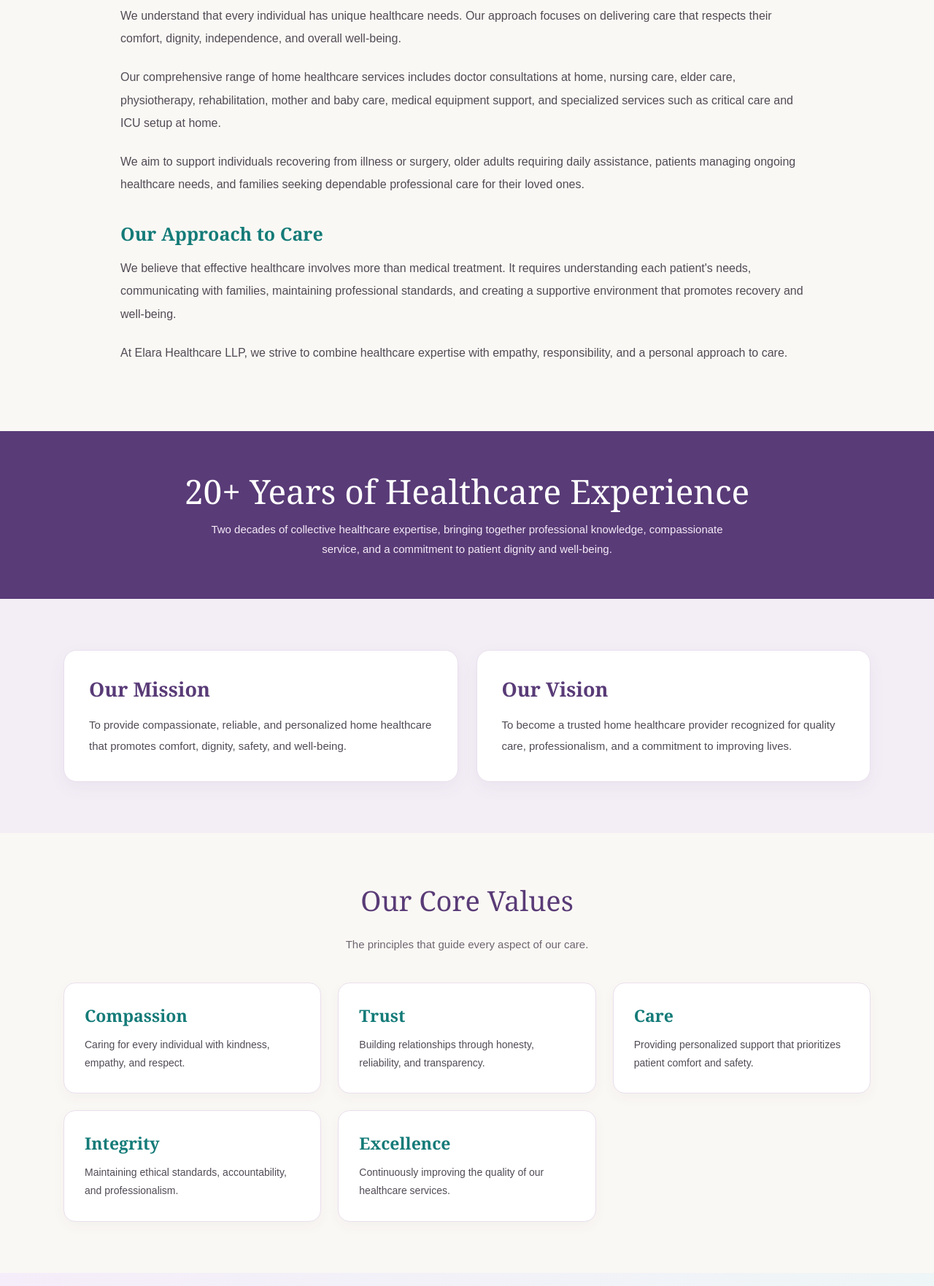
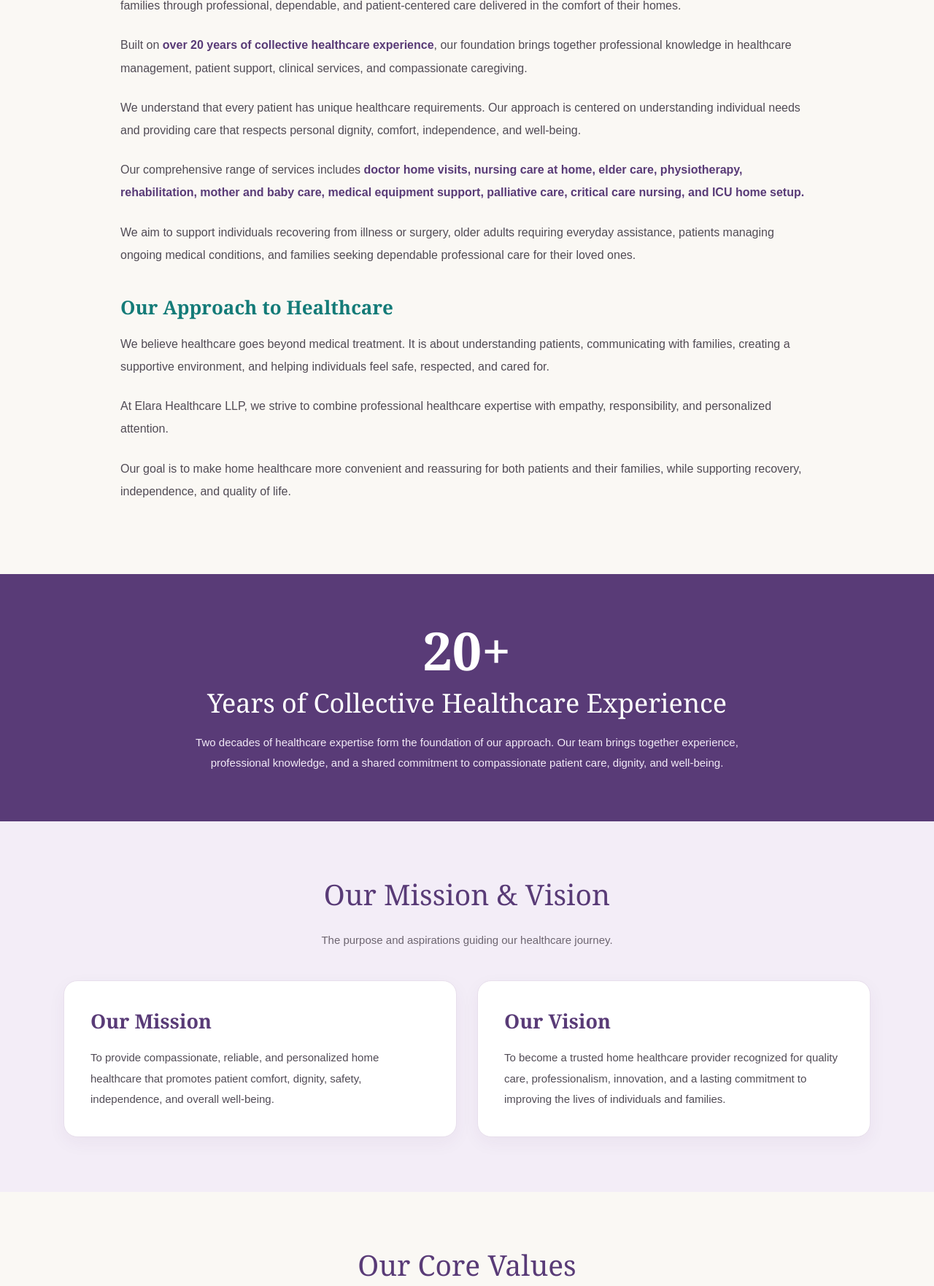
Before and after one commit to contactelarahealthcarellp-pixel/elara-healthcare, a plain HTML site: page about.html in a window 1280 px wide. Shown: the part 720-2483 px from the top of the page at 73% size. Drawn offline with Linux system fonts and the light colour scheme.

Commit message:
Update about.html

```diff
--- a/about.html
+++ b/about.html
@@ -6,17 +6,20 @@
 <meta name="viewport" content="width=device-width, initial-scale=1.0">
 
 <title>About Us | Elara Healthcare LLP</title>
-<meta name="description" content="Learn about Elara Healthcare LLP, our experience, mission, vision, and commitment to compassionate home healthcare in Bengaluru.">
+
+<meta name="description"
+content="Discover Elara Healthcare LLP, our collective healthcare experience, mission, vision, values and compassionate approach to home healthcare in Bengaluru.">
 
 <link rel="stylesheet" href="style.css">
 
 <style>
 :root {
-  --elara-purple: #593b77;
-  --elara-teal: #147b78;
-  --elara-cream: #faf8f4;
-  --elara-lavender: #f3edf7;
-  --elara-text: #514b55;
+  --purple: #593b77;
+  --teal: #147b78;
+  --cream: #faf8f4;
+  --lavender: #f3edf7;
+  --text: #514b55;
+  --border: #e8dfec;
 }
 
 * {
@@ -24,34 +27,38 @@
 }
 
 .about-page {
-  background: var(--elara-cream);
+  background: var(--cream);
 }
 
 .about-hero {
+  text-align: center;
   padding: 85px 22px;
-  text-align: center;
-  background: linear-gradient(135deg, #f5edf9, #edf8f6);
+  background: linear-gradient(
+    135deg,
+    #f6eef9,
+    #edf9f7
+  );
 }
 
 .about-hero .eyebrow {
-  color: var(--elara-teal);
+  color: var(--teal);
   text-transform: uppercase;
   letter-spacing: 3px;
   font-size: 12px;
   font-weight: 700;
-  margin-bottom: 14px;
+  margin-bottom: 15px;
 }
 
 .about-hero h1 {
   font-family: Georgia, serif;
-  color: var(--elara-purple);
   font-size: clamp(34px, 5vw, 52px);
   line-height: 1.2;
+  color: var(--purple);
   margin: 0 0 20px;
 }
 
 .about-hero p {
-  max-width: 700px;
+  max-width: 720px;
   margin: auto;
   color: #615a65;
   font-size: 16px;
@@ -61,14 +68,15 @@
 .about-container {
   max-width: 1150px;
   margin: auto;
-  padding: 70px 22px;
+  padding: 75px 22px;
 }
 
 .about-heading {
   font-family: Georgia, serif;
-  font-size: clamp(28px, 4vw, 38px);
-  color: var(--elara-purple);
+  font-size: clamp(29px, 4vw, 39px);
+  color: var(--purple);
   margin: 0 0 24px;
+  line-height: 1.3;
 }
 
 .about-intro {
@@ -77,72 +85,102 @@
 }
 
 .about-intro p {
+  color: var(--text);
   font-size: 16px;
-  color: var(--elara-text);
   line-height: 1.95;
-  margin: 0 0 22px;
+  margin: 0 0 23px;
 }
 
 .about-intro strong {
-  color: var(--elara-purple);
+  color: var(--purple);
 }
 
 .about-subheading {
   font-family: Georgia, serif;
-  font-size: 25px;
-  color: var(--elara-teal);
-  margin: 35px 0 15px;
+  color: var(--teal);
+  font-size: 26px;
+  margin: 38px 0 17px;
 }
 
-.experience-strip {
-  background: var(--elara-purple);
-  padding: 55px 22px;
+.about-kicker {
+  color: var(--teal);
+  font-size: 12px;
+  font-weight: 700;
+  text-transform: uppercase;
+  letter-spacing: 2px;
+  margin-bottom: 15px;
+}
+
+.experience-section {
+  background: var(--purple);
   text-align: center;
+  padding: 65px 22px;
   color: white;
 }
 
-.experience-strip h2 {
+.experience-number {
   font-family: Georgia, serif;
-  font-size: clamp(32px, 5vw, 46px);
-  color: white;
-  margin: 0 0 12px;
+  font-size: clamp(48px, 7vw, 72px);
+  font-weight: 700;
+  line-height: 1.1;
+  margin-bottom: 12px;
 }
 
-.experience-strip p {
-  max-width: 750px;
-  margin: auto;
-  line-height: 1.8;
-  color: #f4ebf8;
+.experience-section h2 {
+  color: white;
+  font-family: Georgia, serif;
+  font-size: clamp(25px, 4vw, 36px);
+  margin: 0 0 18px;
 }
 
-.mvv-section {
-  background: #f3eef6;
+.experience-section p {
+  max-width: 760px;
+  margin: auto;
+  color: #f2eaf7;
+  line-height: 1.9;
+  font-size: 15px;
 }
 
-.mvv-grid {
+.mission-vision-section {
+  background: var(--lavender);
+}
+
+.mission-vision-grid {
   display: grid;
   grid-template-columns: repeat(2, minmax(0, 1fr));
-  gap: 25px;
+  gap: 28px;
 }
 
-.mvv-card {
+.about-card {
   background: white;
-  border: 1px solid #e9dfed;
-  border-radius: 18px;
-  padding: 34px;
-  box-shadow: 0 8px 24px rgba(69, 43, 89, 0.05);
+  border: 1px solid var(--border);
+  border-radius: 19px;
+  padding: 36px;
+  box-shadow: 0 8px 24px rgba(69,43,89,.05);
 }
 
-.mvv-card h3 {
+.about-card h3 {
   font-family: Georgia, serif;
-  color: var(--elara-purple);
   font-size: 27px;
-  margin: 0 0 17px;
+  color: var(--purple);
+  margin: 0 0 18px;
 }
 
-.mvv-card p {
-  color: var(--elara-text);
+.about-card p {
+  color: var(--text);
+  font-size: 15px;
   line-height: 1.9;
+  margin: 0;
+}
+
+.section-heading {
+  text-align: center;
+  margin-bottom: 42px;
+}
+
+.section-heading p {
+  color: #6d6570;
+  line-height: 1.8;
   margin: 0;
 }
 
@@ -154,57 +192,81 @@
 
 .value-card {
   background: white;
-  border: 1px solid #e9dfed;
-  border-radius: 16px;
-  padding: 28px;
-  box-shadow: 0 6px 18px rgba(69, 43, 89, 0.04);
+  border: 1px solid var(--border);
+  border-radius: 17px;
+  padding: 29px;
+  box-shadow: 0 7px 20px rgba(69,43,89,.04);
+  transition: transform .2s, box-shadow .2s;
+}
+
+.value-card:hover {
+  transform: translateY(-4px);
+  box-shadow: 0 12px 25px rgba(69,43,89,.09);
+}
+
+.value-icon {
+  width: 51px;
+  height: 51px;
+  border-radius: 15px;
+  display: flex;
+  justify-content: center;
+  align-items: center;
+  background: #eee7f4;
+  color: var(--purple);
+  font-size: 25px;
+  font-weight: bold;
+  margin-bottom: 20px;
 }
 
 .value-card h3 {
   font-family: Georgia, serif;
-  color: var(--elara-teal);
-  font-size: 23px;
-  margin: 0 0 12px;
+  font-size: 24px;
+  color: var(--purple);
+  margin: 0 0 13px;
 }
 
 .value-card p {
-  color: var(--elara-text);
-  line-height: 1.8;
+  color: var(--text);
+  font-size: 14px;
+  line-height: 1.85;
   margin: 0;
-  font-size: 14px;
 }
 
 .commitment-section {
-  background: linear-gradient(135deg, #f5edf9, #edf8f6);
+  background: linear-gradient(
+    135deg,
+    #f6eef9,
+    #edf9f7
+  );
   text-align: center;
 }
 
 .commitment-section p {
-  max-width: 800px;
-  margin: 0 auto 28px;
-  color: var(--elara-text);
+  max-width: 820px;
+  margin: 0 auto 30px;
+  font-size: 16px;
+  color: var(--text);
   line-height: 1.95;
-  font-size: 16px;
 }
 
 .about-btn {
   display: inline-block;
-  background: var(--elara-teal);
+  background: var(--teal);
   color: white;
+  padding: 14px 29px;
+  border-radius: 30px;
   text-decoration: none;
-  border-radius: 28px;
-  padding: 14px 28px;
+  font-weight: 700;
   font-size: 14px;
-  font-weight: 700;
   transition: background .2s;
 }
 
 .about-btn:hover {
-  background: var(--elara-purple);
+  background: var(--purple);
 }
 
 .about-btn:focus-visible {
-  outline: 3px solid var(--elara-purple);
+  outline: 3px solid var(--purple);
   outline-offset: 3px;
 }
 
@@ -215,21 +277,21 @@
 }
 
 @media (max-width: 600px) {
-  .mvv-grid,
+  .mission-vision-grid,
   .values-grid {
     grid-template-columns: 1fr;
   }
 
   .about-container {
-    padding: 48px 20px;
+    padding: 50px 20px;
   }
 
   .about-hero {
     padding: 60px 20px;
   }
 
-  .mvv-card {
-    padding: 27px;
+  .about-card {
+    padding: 28px;
   }
 }
 </style>
@@ -239,6 +301,7 @@
 
 <header>
 <nav class="nav">
+
 <a class="brand" href="index.html">
   ELARA HEALTHCARE
   <small>LLP · BENGALURU</small>
@@ -253,197 +316,322 @@
   <a href="careers.html">Careers</a>
   <a href="contact.html">Contact</a>
 </div>
+
 </nav>
 </header>
 
 <main class="about-page">
 
-<!-- HERO -->
+<!-- HERO SECTION -->
+
 <section class="about-hero">
   <div class="eyebrow">Our Story</div>
+
   <h1>Care Guided by Compassion</h1>
+
   <p>
-    Delivering quality home healthcare through
-    experience, dedication, and a people-first approach.
+    Delivering quality home healthcare with
+    compassion, commitment, and care.
+    Supporting individuals and families
+    through personalized healthcare services
+    in the comfort of their homes.
   </p>
 </section>
 
 <!-- WHO WE ARE -->
+
 <section class="about-container">
+
 <div class="about-intro">
+
+  <div class="about-kicker">
+    Get to Know Elara
+  </div>
 
   <h2 class="about-heading">Who We Are</h2>
 
   <p>
-      At <strong>Elara Healthcare LLP</strong>, we believe
-      that quality healthcare should be accessible,
-      personalized, and delivered with compassion.
+    At <strong>Elara Healthcare LLP</strong>,
+    we believe that quality healthcare should
+    be accessible, reliable, personalized,
+    and delivered with compassion.
+  </p>
+
+  <p>
     Based in <strong>Bengaluru, Karnataka</strong>,
-      we are a home healthcare organization dedicated
-      to supporting individuals and families through
-      professional, reliable, and patient-centered care.
+    Elara Healthcare LLP is a home healthcare
+    organization dedicated to supporting
+    individuals and families through professional,
+    dependable, and patient-centered care
+    delivered in the comfort of their homes.
   </p>
 
   <p>
     Built on <strong>over 20 years of collective
     healthcare experience</strong>, our foundation
-      brings together knowledge in healthcare management,
-      patient support, clinical services, and
-      compassionate caregiving.
+    brings together professional knowledge
+    in healthcare management, patient support,
+    clinical services, and compassionate caregiving.
   </p>
 
   <p>
-      We understand that every individual has unique
-      healthcare needs. Our approach focuses on delivering
-      care that respects their comfort, dignity,
-      independence, and overall well-being.
+    We understand that every patient has
+    unique healthcare requirements.
+    Our approach is centered on understanding
+    individual needs and providing care
+    that respects personal dignity,
+    comfort, independence, and well-being.
   </p>
 
   <p>
-      Our comprehensive range of home healthcare services
-      includes doctor consultations at home, nursing care,
+    Our comprehensive range of services includes
+    <strong>doctor home visits, nursing care at home,
     elder care, physiotherapy, rehabilitation,
     mother and baby care, medical equipment support,
-      and specialized services such as critical care
-      and ICU setup at home.
+    palliative care, critical care nursing,
+    and ICU home setup.</strong>
   </p>
 
   <p>
-      We aim to support individuals recovering from illness
-      or surgery, older adults requiring daily assistance,
-      patients managing ongoing healthcare needs,
-      and families seeking dependable professional
-      care for their loved ones.
+    We aim to support individuals recovering
+    from illness or surgery, older adults
+    requiring everyday assistance, patients
+    managing ongoing medical conditions,
+    and families seeking dependable
+    professional care for their loved ones.
   </p>
 
-    <h3 class="about-subheading">Our Approach to Care</h3>
+  <h3 class="about-subheading">
+    Our Approach to Healthcare
+  </h3>
 
   <p>
-      We believe that effective healthcare involves more
-      than medical treatment. It requires understanding
-      each patient's needs, communicating with families,
-      maintaining professional standards, and creating
-      a supportive environment that promotes recovery
-      and well-being.
+    We believe healthcare goes beyond
+    medical treatment. It is about understanding
+    patients, communicating with families,
+    creating a supportive environment,
+    and helping individuals feel safe,
+    respected, and cared for.
   </p>
 
   <p>
-      At Elara Healthcare LLP, we strive to combine
-      healthcare expertise with empathy, responsibility,
-      and a personal approach to care.
+    At Elara Healthcare LLP, we strive
+    to combine professional healthcare
+    expertise with empathy, responsibility,
+    and personalized attention.
+  </p>
+
+  <p>
+    Our goal is to make home healthcare
+    more convenient and reassuring
+    for both patients and their families,
+    while supporting recovery,
+    independence, and quality of life.
   </p>
 
 </div>
 </section>
 
 <!-- EXPERIENCE -->
-<section class="experience-strip">
-  <h2>20+ Years of Healthcare Experience</h2>
+
+<section class="experience-section">
+
+  <div class="experience-number">
+    20+
+  </div>
+
+  <h2>Years of Collective Healthcare Experience</h2>
+
   <p>
-    Two decades of collective healthcare expertise,
-    bringing together professional knowledge,
-    compassionate service, and a commitment
-    to patient dignity and well-being.
+    Two decades of healthcare expertise
+    form the foundation of our approach.
+    Our team brings together experience,
+    professional knowledge, and a shared
+    commitment to compassionate patient care,
+    dignity, and well-being.
   </p>
+
 </section>
 
-<!-- MISSION & VISION -->
-<section class="mvv-section">
+<!-- MISSION AND VISION -->
+
+<section class="mission-vision-section">
+
 <div class="about-container">
 
-    <div class="mvv-grid">
+  <div class="section-heading">
+    <h2 class="about-heading">
+      Our Mission &amp; Vision
+    </h2>
 
-      <article class="mvv-card">
+    <p>
+      The purpose and aspirations guiding
+      our healthcare journey.
+    </p>
+  </div>
+
+  <div class="mission-vision-grid">
+
+    <article class="about-card">
+
       <h3>Our Mission</h3>
+
       <p>
-          To provide compassionate, reliable,
-          and personalized home healthcare
-          that promotes comfort, dignity,
-          safety, and well-being.
+        To provide compassionate,
+        reliable, and personalized
+        home healthcare that promotes
+        patient comfort, dignity,
+        safety, independence,
+        and overall well-being.
       </p>
+
     </article>
 
-      <article class="mvv-card">
+    <article class="about-card">
+
       <h3>Our Vision</h3>
+
       <p>
         To become a trusted home healthcare
         provider recognized for quality care,
-          professionalism, and a commitment
-          to improving lives.
+        professionalism, innovation,
+        and a lasting commitment
+        to improving the lives
+        of individuals and families.
       </p>
+
     </article>
 
   </div>
+
 </div>
 </section>
 
 <!-- CORE VALUES -->
+
 <section class="about-container">
 
-  <div class="section-heading" style="text-align:center;margin-bottom:38px;">
-    <h2 class="about-heading">Our Core Values</h2>
-    <p style="color:#6d6570;">
-      The principles that guide every aspect of our care.
+  <div class="section-heading">
+
+    <h2 class="about-heading">
+      Our Core Values
+    </h2>
+
+    <p>
+      The principles that guide our actions,
+      relationships, and approach to care.
     </p>
+
   </div>
 
   <div class="values-grid">
 
     <article class="value-card">
+
+      <div class="value-icon">♥</div>
+
       <h3>Compassion</h3>
+
       <p>
-        Caring for every individual with
-        kindness, empathy, and respect.
+        Caring for every individual
+        with kindness, empathy,
+        understanding, and respect.
       </p>
+
     </article>
 
     <article class="value-card">
+
+      <div class="value-icon">✓</div>
+
       <h3>Trust</h3>
+
       <p>
-        Building relationships through honesty,
-        reliability, and transparency.
+        Building meaningful relationships
+        through honesty, reliability,
+        transparency, and responsibility.
       </p>
+
     </article>
 
     <article class="value-card">
+
+      <div class="value-icon">+</div>
+
       <h3>Care</h3>
+
       <p>
-        Providing personalized support that
-        prioritizes patient comfort and safety.
+        Providing personalized support
+        that prioritizes patient
+        comfort, dignity, and safety.
       </p>
+
     </article>
 
     <article class="value-card">
+
+      <div class="value-icon">◆</div>
+
       <h3>Integrity</h3>
+
       <p>
-        Maintaining ethical standards,
-        accountability, and professionalism.
+        Upholding ethical standards,
+        accountability, and professionalism
+        in everything we do.
       </p>
+
     </article>
 
     <article class="value-card">
+
+      <div class="value-icon">★</div>
+
       <h3>Excellence</h3>
+
       <p>
-        Continuously improving the quality
-        of our healthcare services.
+        Continuously striving to improve
+        the quality, reliability,
+        and effectiveness of our
+        healthcare services.
       </p>
+
     </article>
 
   </div>
+
 </section>
 
 <!-- COMMITMENT -->
+
 <section class="commitment-section">
+
 <div class="about-container">
 
-    <h2 class="about-heading">Our Commitment</h2>
+  <div class="about-kicker">
+    Our Promise
+  </div>
+
+  <h2 class="about-heading">
+    Our Commitment to You
+  </h2>
 
   <p>
-      To deliver compassionate, dependable,
-      and personalized home healthcare while
-      protecting patient dignity, encouraging
-      independence, and providing reassurance
-      to families.
+    At Elara Healthcare LLP, our commitment
+    is to deliver compassionate, dependable,
+    and personalized home healthcare
+    while protecting patient dignity,
+    encouraging independence,
+    and providing reassurance
+    and peace of mind to families.
+  </p>
+
+  <p>
+    We strive to create a healthcare
+    experience built on compassion,
+    trust, integrity, and respect,
+    because every individual deserves
+    to feel valued, supported,
+    and cared for.
   </p>
 
   <a href="leadership.html" class="about-btn">
@@ -458,9 +646,17 @@
 <footer>
   <div class="wrap">
     <strong>ELARA HEALTHCARE LLP</strong>
-    <p>Home healthcare with compassion, dignity and respect.</p>
-    <p>Indiranagar, Bengaluru, Karnataka, India</p>
-    <small>© 2026 Elara Healthcare LLP</small>
+    <p>
+      Home healthcare with compassion,
+      dignity and respect.
+    </p>
+    <p>
+      Indiranagar, Bengaluru,
+      Karnataka, India
+    </p>
+    <small>
+      © 2026 Elara Healthcare LLP
+    </small>
   </div>
 </footer>
 
```
Lines whose indentation alone changed are shown as unchanged.
